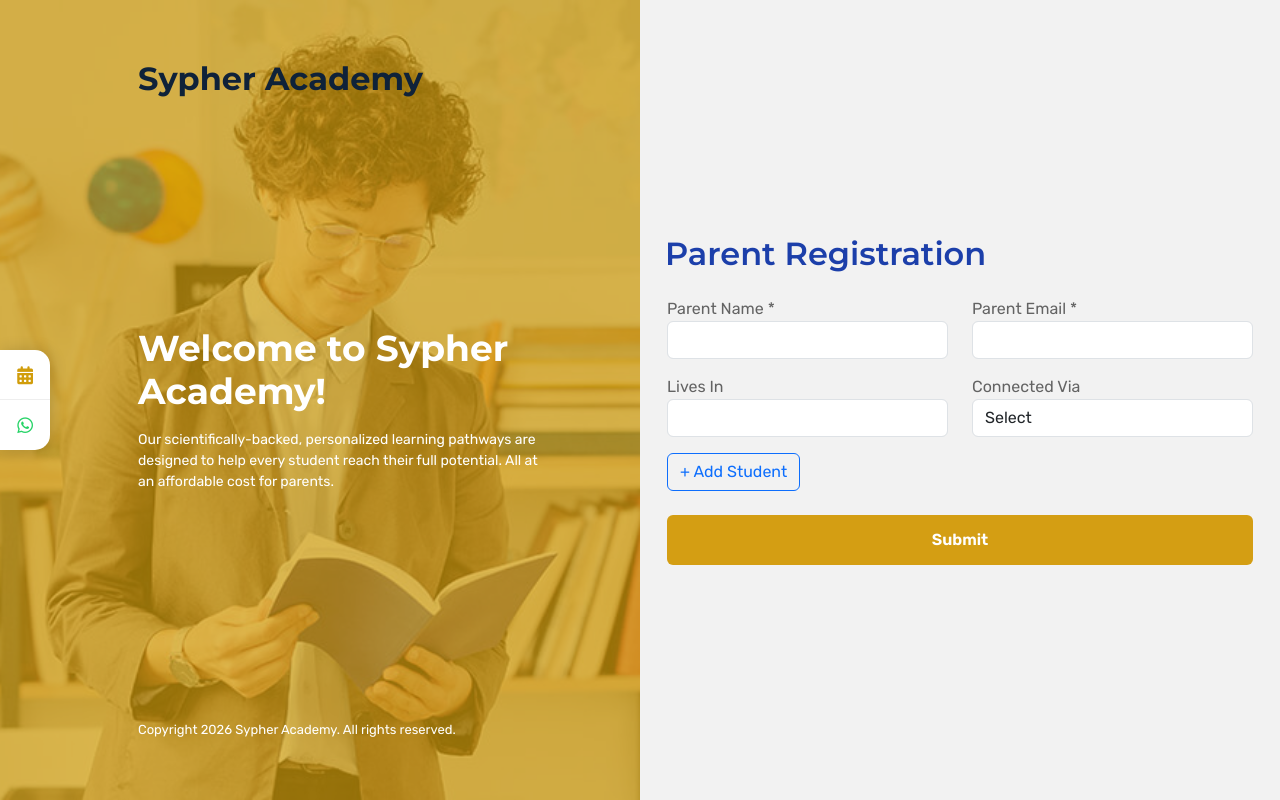
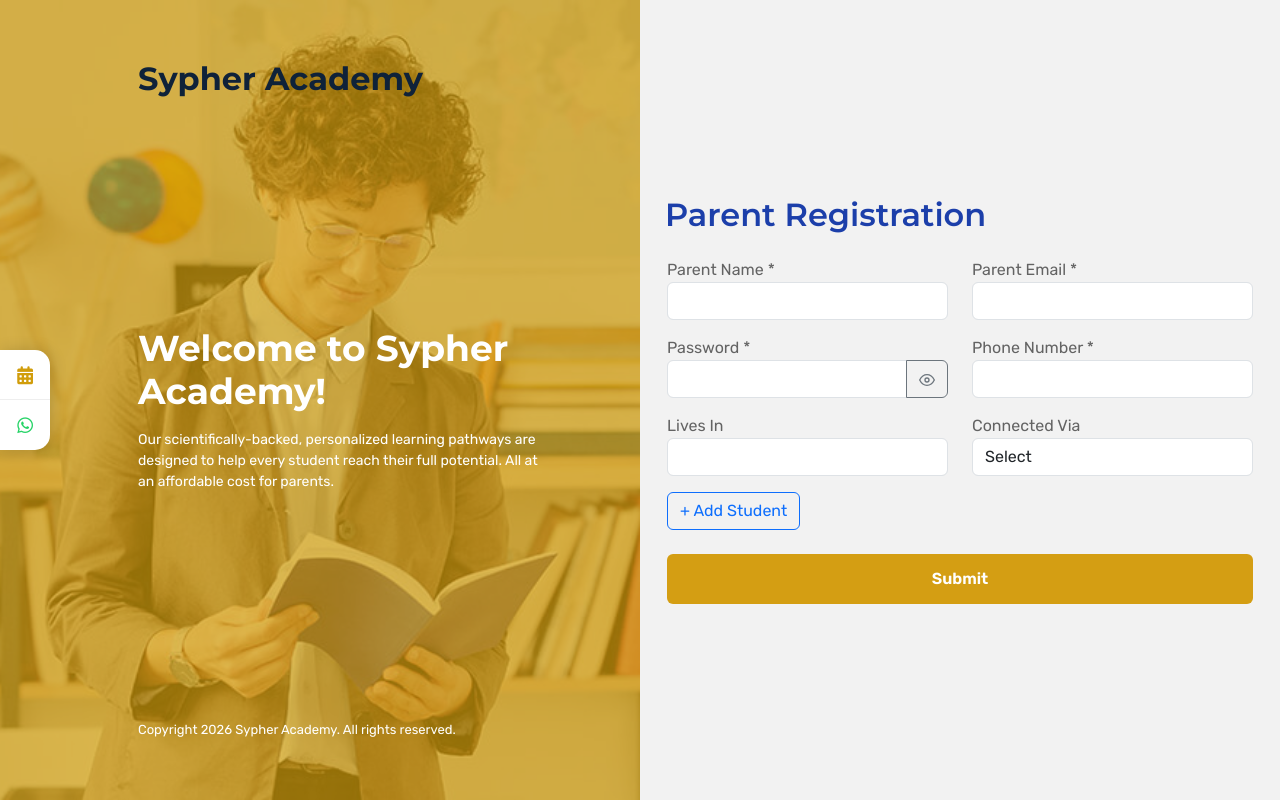
Before and after one commit to KiranSwamy456/sypher-new-server, a Next.js app: page /parent-registration in a window 1280 px wide. Built offline with nearby package versions, Linux system fonts and the light colour scheme.

Commit message:
Parent registration UI changes and form submission to user table

```diff
--- a/app/api/parent/register/route.js
+++ b/app/api/parent/register/route.js
@@ -10,6 +10,8 @@ export async function POST(request) {
     const {
       parentName,
       parentEmail,
+      password,
+      phone,
       livesIn,
       contactedVia,
       students
@@ -31,7 +33,7 @@ export async function POST(request) {
 
     /**
      * 1️⃣ Insert Parent
-     */
+
     const parentResult = await query(
       `INSERT INTO parent_registration
       (parent_name, parent_email, lives_in, connected_via)
@@ -41,7 +43,26 @@ export async function POST(request) {
 
     const parentId = parentResult.insertId;
 
-    console.log("Parent created:", parentId);
+    console.log("Parent created:", parentId); */
+
+    const result = await query(
+      `INSERT INTO users
+      (name, email, password, role_code, mobile_number, city, pincode, created_at, updated_at)
+      VALUES (?, ?, ?, ?, ?, ?, ?, NOW(), NOW())`,
+      [
+        parentName,
+        parentEmail,
+        password,
+        605,     // or your role code constant
+        phone || null,
+        livesIn || null,
+        523262
+      ]
+    );
+
+    const parentID = result.insertId;
+    console.log("===== User (Parent) created:", result);
+    console.log("User (Parent) created:", parentID);
 
     /**
      * 2️⃣ Insert Students
@@ -52,11 +73,11 @@ export async function POST(request) {
       const subjects = student.subjects.join(",");
 
       await query(
-        `INSERT INTO student_registration
+        `INSERT INTO student_parent_registration
         (parent_id, student_name, student_email, category, subjects)
         VALUES (?, ?, ?, ?, ?)`,
         [
-          parentId,
+          parentID,
           student.studentName,
           student.studentEmail,
           category,
@@ -64,11 +85,11 @@ export async function POST(request) {
         ]
       );
     }
-
+    console.log("===== Insert Students", result);
     return NextResponse.json({
       success: true,
       message: "Parent and students registered successfully",
-      parentId: parentId,
+      parentId: parentID,
       studentsCount: students.length
     });
 
--- a/component/form/ParentRegisterForm.js
+++ b/component/form/ParentRegisterForm.js
@@ -1,6 +1,7 @@
 "use client";
 import { useState, useRef } from "react";
 import Select from "react-select";
+import { FiEye, FiEyeOff } from "react-icons/fi";
 
 export default function ParentRegistrationPage() {
   const studentSectionRef = useRef(null);
@@ -8,11 +9,13 @@ export default function ParentRegistrationPage() {
   const [parentData, setParentData] = useState({
     parentName: "",
     parentEmail: "",
+    password: "",
+    phone: "",
     livesIn: "",
     contactedVia: "",
   });
 
-
+  const [showPassword, setShowPassword] = useState(false);
   const [students, setStudents] = useState([]);
   const [showStudentForm, setShowStudentForm] = useState(false);
 
@@ -172,6 +175,8 @@ export default function ParentRegistrationPage() {
         const payload = {
           parentName: parentData.parentName,
           parentEmail: parentData.parentEmail,
+          password: parentData.password,
+          phone: parentData.phone,
           livesIn: parentData.livesIn,
           contactedVia: parentData.contactedVia,
           students: students
@@ -199,6 +204,8 @@ export default function ParentRegistrationPage() {
         setParentData({
           parentName: "",
           parentEmail: "",
+          password: "",
+          phone: "",
           livesIn: "",
           contactedVia: ""
         });
@@ -248,6 +255,46 @@ export default function ParentRegistrationPage() {
                 }
               />
             </div>
+            <div className="col-md-6 mb-3">
+              <label>Password *</label>
+              <div className="input-group">
+                <input
+                  type={showPassword ? "text" : "password"}
+                  className="form-control"
+                  required
+                  value={parentData.password}
+                  onChange={(e) =>
+                    setParentData({
+                      ...parentData,
+                      password: e.target.value,
+                    })
+                  }
+                />
+                <button
+                  type="button"
+                  className="btn btn-outline-secondary"
+                  onClick={() => setShowPassword(!showPassword)}
+                >
+                  {showPassword ? <FiEyeOff /> : <FiEye />}
+                </button>
+              </div>
+            </div>
+
+          <div className="col-md-6 mb-3">
+            <label>Phone Number *</label>
+            <input
+              type="tel"
+              className="form-control"
+              required
+              value={parentData.phone}
+              onChange={(e) =>
+                setParentData({
+                  ...parentData,
+                  phone: e.target.value,
+                })
+              }
+            />
+          </div>
             <div className="col-md-6 mb-3">
               <label>Lives In</label>
               <input
```
